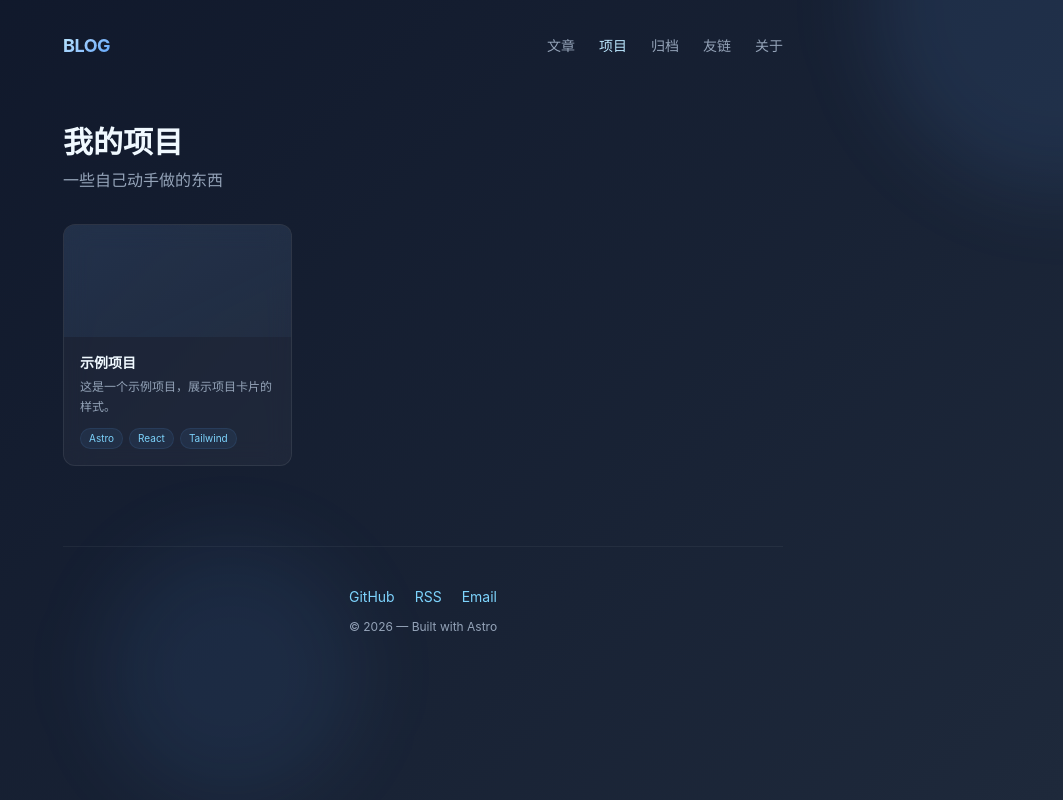
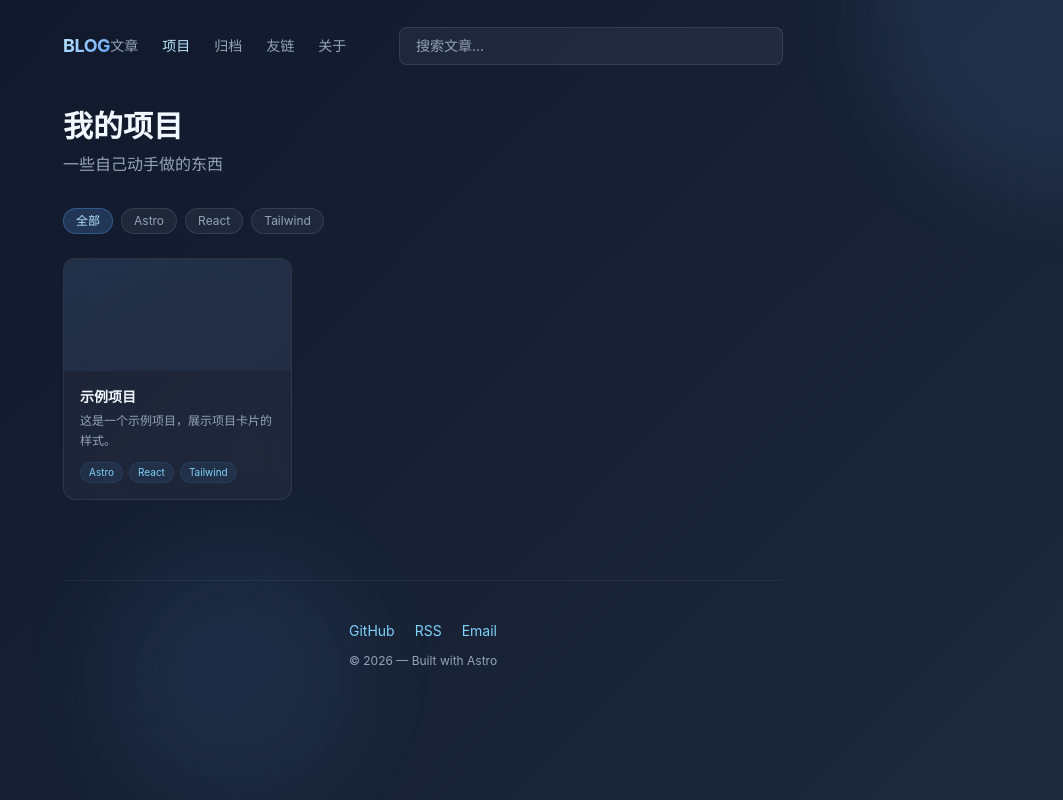
Before and after one commit to tomorrr/tomorrr.github.io, an Astro site: page /projects in a window 1280 px wide. Shown: the whole page, without its empty margins (217-1280 px from the left). Built offline with nearby package versions, Linux system fonts and the light colour scheme; Astro itself is replaced by a stand-in of ours.

Commit message:
feat: add search, project filter, and RSS feed

```diff
--- a/astro.config.mjs
+++ b/astro.config.mjs
@@ -7,6 +7,7 @@ import tailwindcss from "@tailwindcss/vite";
 
 // https://astro.build/config
 export default defineConfig({
+  site: "https://yourusername.github.io",
   integrations: [react()],
 
   vite: {
--- a/package.json
+++ b/package.json
@@ -11,6 +11,7 @@
   },
   "dependencies": {
     "@astrojs/react": "^5.0.5",
+    "@astrojs/rss": "^4.0.18",
     "@tailwindcss/vite": "^4.3.0",
     "astro": "^5.0.0",
     "framer-motion": "^12.38.0",
--- a/src/components/Nav.astro
+++ b/src/components/Nav.astro
@@ -9,7 +9,7 @@ const navItems = [
 const currentPath = Astro.url.pathname;
 ---
 
-<nav class="flex items-center justify-between py-4 mb-12">
+<nav class="flex items-center justify-between py-4">
   <a href="/" class="text-white font-bold text-lg tracking-tight">
     <span class="text-gradient">BLOG</span>
   </a>
--- /dev/null
+++ b/src/components/ProjectFilter.tsx
@@ -0,0 +1,87 @@
+import { useState } from "react";
+import { motion, AnimatePresence } from "framer-motion";
+
+interface Project {
+  slug: string;
+  data: {
+    title: string;
+    description: string;
+    tags: string[];
+    url?: string;
+    order: number;
+    draft: boolean;
+  };
+}
+
+export default function ProjectFilter({ projects }: { projects: Project[] }) {
+  const allTags = [...new Set(projects.flatMap((p) => p.data.tags))];
+  const [activeTag, setActiveTag] = useState<string | null>(null);
+
+  const filtered = activeTag
+    ? projects.filter((p) => p.data.tags.includes(activeTag))
+    : projects;
+
+  return (
+    <div>
+      <div className="flex gap-2 flex-wrap mb-6">
+        <button
+          onClick={() => setActiveTag(null)}
+          className={`px-3 py-1 rounded-full text-xs border transition-colors ${
+            activeTag === null
+              ? "bg-aurora-400/20 text-aurora-200 border-aurora-400/30"
+              : "bg-white/5 text-text-muted border-white/10 hover:border-white/20"
+          }`}
+        >
+          全部
+        </button>
+        {allTags.map((tag) => (
+          <button
+            key={tag}
+            onClick={() => setActiveTag(tag)}
+            className={`px-3 py-1 rounded-full text-xs border transition-colors ${
+              activeTag === tag
+                ? "bg-aurora-400/20 text-aurora-200 border-aurora-400/30"
+                : "bg-white/5 text-text-muted border-white/10 hover:border-white/20"
+            }`}
+          >
+            {tag}
+          </button>
+        ))}
+      </div>
+
+      <AnimatePresence mode="wait">
+        <motion.div
+          key={activeTag || "all"}
+          className="grid grid-cols-1 sm:grid-cols-2 lg:grid-cols-3 gap-4"
+          initial={{ opacity: 0, y: 10 }}
+          animate={{ opacity: 1, y: 0 }}
+          exit={{ opacity: 0, y: -10 }}
+          transition={{ duration: 0.2 }}
+        >
+          {filtered.map((p) => (
+            <a
+              key={p.slug}
+              href={`/projects/${p.slug}`}
+              className="glass-card block overflow-hidden no-underline group"
+            >
+              <div className="h-28 bg-gradient-to-br from-aurora-400/10 to-aurora-400/5" />
+              <div className="p-4">
+                <h3 className="text-text-primary font-bold text-sm mb-1 group-hover:text-aurora-200 transition-colors">
+                  {p.data.title}
+                </h3>
+                <p className="text-text-muted text-xs leading-relaxed mb-3">{p.data.description}</p>
+                <div className="flex gap-1.5 flex-wrap">
+                  {p.data.tags.map((tag: string) => (
+                    <span key={tag} className="bg-aurora-400/8 text-aurora-300 px-2 py-0.5 rounded-full text-[10px] border border-aurora-400/10">
+                      {tag}
+                    </span>
+                  ))}
+                </div>
+              </div>
+            </a>
+          ))}
+        </motion.div>
+      </AnimatePresence>
+    </div>
+  );
+}
--- /dev/null
+++ b/src/components/Search.tsx
@@ -0,0 +1,57 @@
+import { useState, useMemo } from "react";
+import type { CollectionEntry } from "astro:content";
+
+interface Props {
+  posts: {
+    slug: string;
+    data: CollectionEntry<"posts">["data"];
+  }[];
+}
+
+export default function Search({ posts }: Props) {
+  const [query, setQuery] = useState("");
+
+  const filtered = useMemo(() => {
+    if (!query.trim()) return [];
+    const q = query.toLowerCase();
+    return posts.filter(
+      (p) =>
+        p.data.title.toLowerCase().includes(q) ||
+        p.data.description.toLowerCase().includes(q) ||
+        p.data.tags.some((t: string) => t.toLowerCase().includes(q))
+    ).slice(0, 8);
+  }, [query, posts]);
+
+  return (
+    <div className="relative w-full max-w-sm">
+      <input
+        type="text"
+        value={query}
+        onChange={(e) => setQuery(e.target.value)}
+        placeholder="搜索文章..."
+        className="w-full bg-white/5 border border-white/10 rounded-lg py-2 px-4 text-sm text-text-primary placeholder:text-text-muted focus:outline-none focus:border-aurora-400/30 transition-colors"
+      />
+
+      {filtered.length > 0 && (
+        <div className="absolute top-full mt-2 w-full glass p-2 z-20 flex flex-col gap-1">
+          {filtered.map((p) => (
+            <a
+              key={p.slug}
+              href={`/posts/${p.slug}`}
+              className="block p-2 rounded-lg hover:bg-white/5 transition-colors no-underline"
+            >
+              <div className="text-sm text-text-primary font-medium">{p.data.title}</div>
+              <div className="text-xs text-text-muted mt-0.5">{p.data.description}</div>
+            </a>
+          ))}
+        </div>
+      )}
+
+      {query && filtered.length === 0 && (
+        <div className="absolute top-full mt-2 w-full glass p-4 z-20 text-center text-sm text-text-muted">
+          没有找到相关文章
+        </div>
+      )}
+    </div>
+  );
+}
--- a/src/layouts/BaseLayout.astro
+++ b/src/layouts/BaseLayout.astro
@@ -1,6 +1,8 @@
 ---
 import Nav from "../components/Nav.astro";
 import Footer from "../components/Footer.astro";
+import Search from "../components/Search";
+import { getCollection } from "astro:content";
 import "../styles/global.css";
 
 export interface Props {
@@ -9,6 +11,10 @@ export interface Props {
 }
 
 const { title, description } = Astro.props;
+const allPosts = await getCollection("posts");
+const postsData = allPosts
+  .filter((p) => !p.data.draft)
+  .map((p) => ({ slug: p.slug, data: p.data }));
 ---
 
 <!doctype html>
@@ -20,14 +26,16 @@ const { title, description } = Astro.props;
     <title>{title}</title>
   </head>
   <body class="min-h-screen font-sans antialiased">
-    <!-- Background glow orbs -->
     <div class="fixed inset-0 overflow-hidden pointer-events-none -z-10">
       <div class="glow-dot w-96 h-96 bg-aurora-400/10 -top-48 -right-48"></div>
       <div class="glow-dot w-64 h-64 bg-aurora-400/8 bottom-0 left-1/4"></div>
     </div>
 
     <div class="max-w-3xl mx-auto px-6 py-4">
-      <Nav />
+      <div class="flex items-center justify-between gap-4 mb-8">
+        <Nav />
+        <Search posts={postsData} client:load />
+      </div>
       <main>
         <slot />
       </main>
--- a/src/pages/projects/index.astro
+++ b/src/pages/projects/index.astro
@@ -1,20 +1,18 @@
 ---
 import { getCollection } from "astro:content";
 import BaseLayout from "../../layouts/BaseLayout.astro";
-import ProjectCard from "../../components/ProjectCard.astro";
+import ProjectFilter from "../../components/ProjectFilter";
 
 const projects = (await getCollection("projects"))
   .filter((p) => !p.data.draft)
   .sort((a, b) => a.data.order - b.data.order);
+
+const projectData = projects.map((p) => ({ slug: p.slug, data: p.data }));
 ---
 
 <BaseLayout title="项目" description="我的项目和作品">
   <h1 class="text-3xl font-bold text-text-primary mb-2">我的项目</h1>
   <p class="text-text-muted mb-8">一些自己动手做的东西</p>
 
-  <div class="grid grid-cols-1 sm:grid-cols-2 lg:grid-cols-3 gap-4">
-    {projects.map((p) => (
-      <ProjectCard project={p} />
-    ))}
-  </div>
+  <ProjectFilter projects={projectData} client:load />
 </BaseLayout>
--- /dev/null
+++ b/src/pages/rss.xml.ts
@@ -0,0 +1,21 @@
+import rss from "@astrojs/rss";
+import { getCollection } from "astro:content";
+
+export async function GET(context: { site: string }) {
+  const posts = await getCollection("posts");
+  const published = posts
+    .filter((p) => !p.data.draft)
+    .sort((a, b) => b.data.date.getTime() - a.data.date.getTime());
+
+  return rss({
+    title: "My Blog",
+    description: "个人博客 — 记录思考与创造",
+    site: context.site,
+    items: published.map((post) => ({
+      title: post.data.title,
+      description: post.data.description,
+      pubDate: post.data.date,
+      link: `/posts/${post.slug}`,
+    })),
+  });
+}
```
Also changed, not shown: 1 other file.
